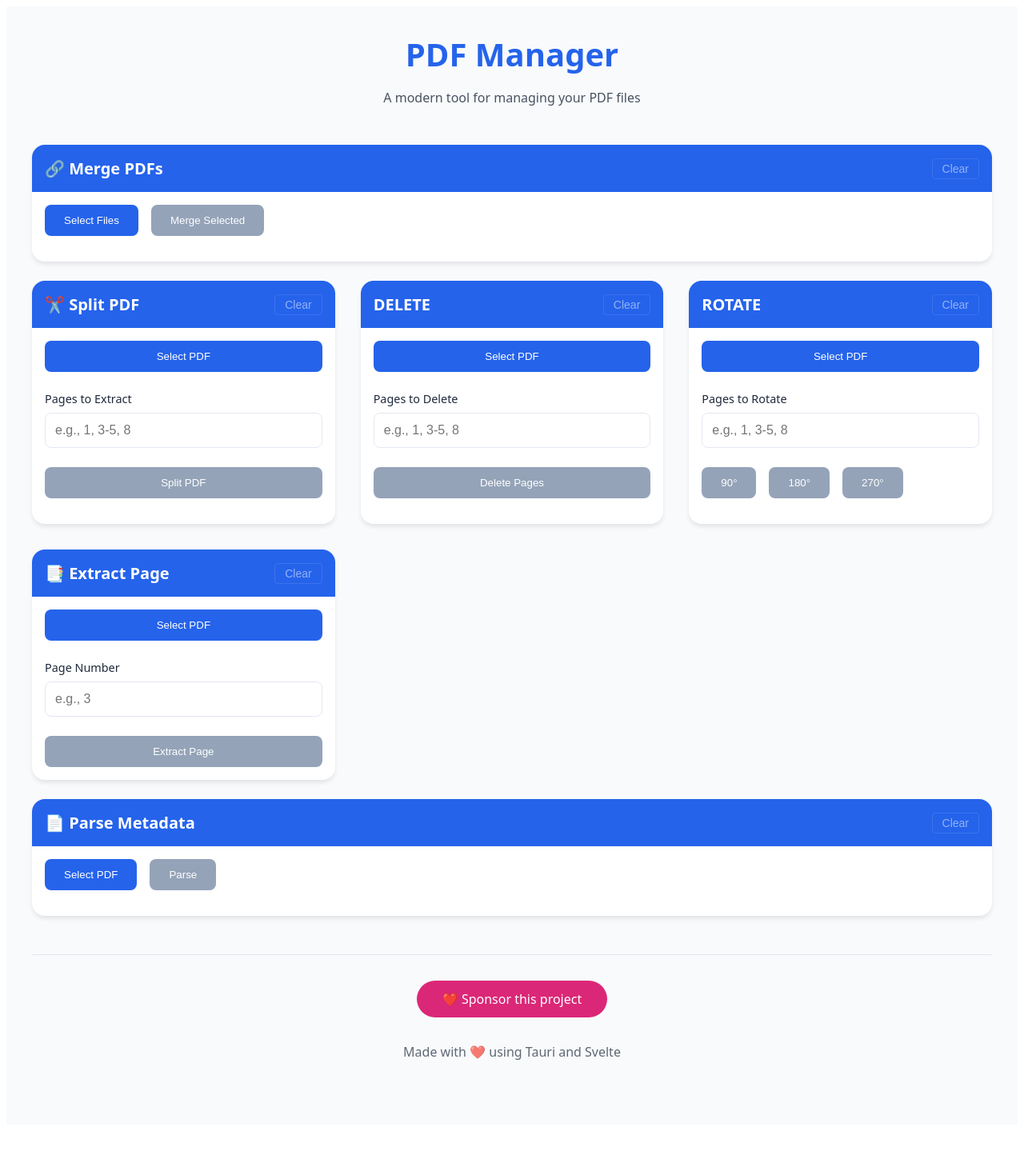
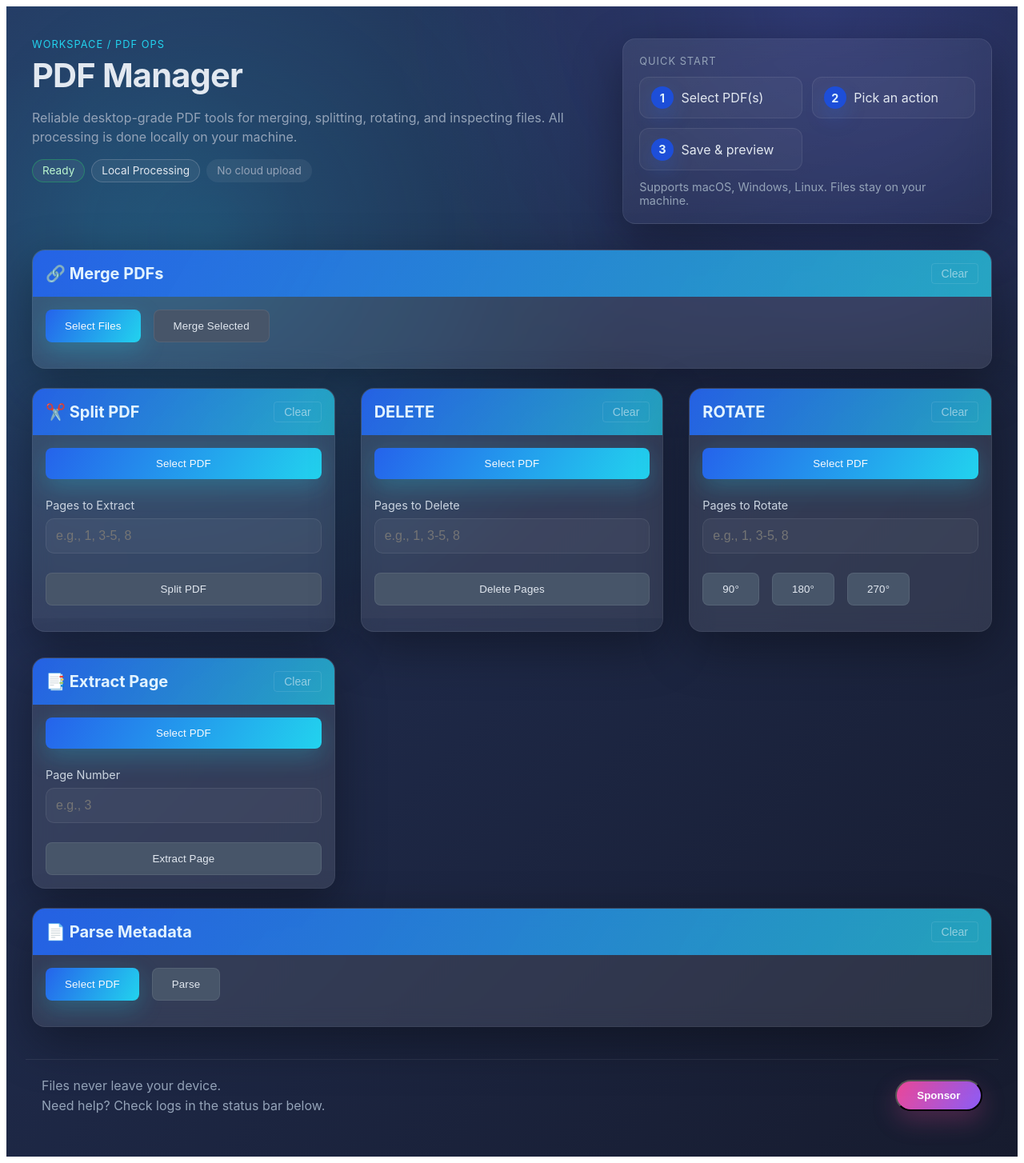
Before and after one commit to pbse/PDF-Manager, a SvelteKit app in the folder src/ui/: page / in a window 1280 px wide. Shown: the whole page at 80% size. Before the commit the page ends 1414 px from the top, so only its background shows below. Built offline with nearby package versions, Linux system fonts and the light colour scheme.

Commit message:
Add support to all platforms

```diff
--- a/src/ui/src/routes/+page.svelte
+++ b/src/ui/src/routes/+page.svelte
@@ -49,6 +49,15 @@
       await shellOpen(filePath);
     } catch (err) {
       showStatus(`Error opening file: ${err}`, true);
+    }
+  }
+
+  const sponsorUrl = "https://github.com/sponsors/pbse";
+  async function openSponsor() {
+    try {
+      await shellOpen(sponsorUrl);
+    } catch (err) {
+      showStatus(`Unable to open sponsor link: ${err}`, true);
     }
   }
 
@@ -305,9 +314,37 @@
 </script>
 
 <div class="app-container">
-  <header class="app-header">
-    <h1>PDF Manager</h1>
-    <p class="subtitle">A modern tool for managing your PDF files</p>
+  <header class="hero">
+    <div>
+      <p class="eyebrow">Workspace / PDF Ops</p>
+      <h1>PDF Manager</h1>
+      <p class="subtitle">
+        Reliable desktop-grade PDF tools for merging, splitting, rotating, and inspecting files. All processing is done locally on your machine.
+      </p>
+      <div class="hero-actions">
+        <span class="chip success">Ready</span>
+        <span class="chip neutral">Local Processing</span>
+        <span class="chip ghost">No cloud upload</span>
+      </div>
+    </div>
+    <div class="hero-card">
+      <p class="hero-label">Quick Start</p>
+      <div class="hero-steps">
+        <div>
+          <span class="step-num">1</span>
+          <span>Select PDF(s)</span>
+        </div>
+        <div>
+          <span class="step-num">2</span>
+          <span>Pick an action</span>
+        </div>
+        <div>
+          <span class="step-num">3</span>
+          <span>Save & preview</span>
+        </div>
+      </div>
+      <p class="muted">Supports macOS, Windows, Linux. Files stay on your machine.</p>
+    </div>
   </header>
 
   <main class="content-grid">
@@ -610,15 +647,13 @@
   </main>
 
   <footer class="app-footer">
-    <a
-      href="https://github.com/sponsors/pbse"
-      target="_blank"
-      rel="noopener noreferrer"
-      class="sponsor-button"
-    >
-      ❤️ Sponsor this project
-    </a>
-    <p class="footer-text">Made with ❤️ using Tauri and Svelte</p>
+    <div class="footer-left">
+      <p class="footer-text">Files never leave your device.</p>
+      <p class="footer-text">Need help? Check logs in the status bar below.</p>
+    </div>
+    <button class="sponsor-button" on:click={openSponsor}>
+      Sponsor
+    </button>
   </footer>
 </div>
 
@@ -626,48 +661,183 @@
 
 <style>
   :root {
-    --primary-color: #2563eb;
-    --secondary-color: #1e40af;
-    --background-color: #f8fafc;
-    --card-background: #ffffff;
-    --text-color: #1e293b;
-    --border-color: #e2e8f0;
-    --hover-color: #dbeafe;
-    --disabled-color: #94a3b8;
+    --primary-color: #1d4ed8;
+    --primary-accent: #22d3ee;
+    --secondary-color: #0f172a;
+    --background-color: #0b1021;
+    --surface: rgba(255, 255, 255, 0.06);
+    --card-background: rgba(255, 255, 255, 0.08);
+    --text-color: #e2e8f0;
+    --muted: #94a3b8;
+    --border-color: rgba(255, 255, 255, 0.08);
+    --hover-color: rgba(255, 255, 255, 0.12);
+    --disabled-color: #475569;
+    --shadow-strong: 0 20px 60px rgba(0, 0, 0, 0.35);
+    --gradient: radial-gradient(circle at 20% 20%, rgba(34, 211, 238, 0.18), transparent 35%),
+      radial-gradient(circle at 80% 0%, rgba(99, 102, 241, 0.2), transparent 30%),
+      linear-gradient(135deg, rgba(13, 31, 77, 0.9), rgba(10, 15, 35, 0.95));
+  }
+
+  @media (max-width: 768px) {
+    :root {
+      --shadow-strong: 0 12px 30px rgba(0, 0, 0, 0.35);
+    }
+  }
+
+  * {
+    box-sizing: border-box;
   }
 
   .app-container {
     min-height: 100vh;
-    background-color: var(--background-color);
-    padding: 2rem;
-    font-family:
-      system-ui,
-      -apple-system,
-      sans-serif;
+    background: var(--gradient);
+    padding: 2.5rem 1.5rem 2rem;
+    font-family: "Manrope", "SF Pro Display", "Segoe UI", sans-serif;
+    color: var(--text-color);
+    position: relative;
+    overflow: hidden;
   }
 
-  .app-header {
-    text-align: center;
-    margin-bottom: 3rem;
+  .app-container::before,
+  .app-container::after {
+    content: "";
+    position: absolute;
+    inset: 0;
+    pointer-events: none;
   }
 
-  .app-header h1 {
-    font-size: 2.5rem;
-    color: var(--primary-color);
-    margin: 0;
+  .app-container::before {
+    background: radial-gradient(600px circle at 10% 20%, rgba(34, 211, 238, 0.08), transparent 40%);
+  }
+
+  .app-container::after {
+    background: radial-gradient(700px circle at 90% 10%, rgba(99, 102, 241, 0.08), transparent 45%);
+  }
+
+  .hero {
+    display: grid;
+    grid-template-columns: 1.4fr 0.9fr;
+    gap: 1.25rem;
+    align-items: stretch;
+    margin: 0 auto 2rem;
+    max-width: 1200px;
+    position: relative;
+    z-index: 1;
+  }
+
+  .hero h1 {
+    margin: 0 0 0.35rem;
+    font-size: 2.6rem;
+    letter-spacing: -0.02em;
   }
 
   .subtitle {
+    color: var(--muted);
+    line-height: 1.5;
+    max-width: 720px;
+  }
+
+  .eyebrow {
+    text-transform: uppercase;
+    letter-spacing: 0.08em;
+    font-size: 0.8rem;
+    color: var(--primary-accent);
+    margin: 0 0 0.35rem;
+  }
+
+  .hero-actions {
+    display: flex;
+    gap: 0.5rem;
+    margin-top: 1rem;
+    flex-wrap: wrap;
+  }
+
+  .chip {
+    padding: 0.35rem 0.75rem;
+    border-radius: 999px;
+    font-size: 0.85rem;
+    border: 1px solid var(--border-color);
+    background: var(--surface);
     color: var(--text-color);
-    opacity: 0.8;
+  }
+
+  .chip.success {
+    border-color: rgba(34, 197, 94, 0.4);
+    color: #bbf7d0;
+  }
+
+  .chip.neutral {
+    border-color: rgba(148, 163, 184, 0.35);
+  }
+
+  .chip.ghost {
+    border-color: transparent;
+    background: rgba(255, 255, 255, 0.06);
+    color: var(--muted);
+  }
+
+  .hero-card {
+    background: linear-gradient(160deg, rgba(255, 255, 255, 0.08), rgba(255, 255, 255, 0.02));
+    border: 1px solid var(--border-color);
+    border-radius: 1rem;
+    padding: 1.25rem;
+    box-shadow: var(--shadow-strong);
+    backdrop-filter: blur(12px);
+  }
+
+  .hero-label {
+    margin: 0 0 0.75rem;
+    text-transform: uppercase;
+    letter-spacing: 0.08em;
+    font-size: 0.8rem;
+    color: var(--muted);
+  }
+
+  .hero-steps {
+    display: grid;
+    grid-template-columns: repeat(auto-fit, minmax(140px, 1fr));
+    gap: 0.75rem;
+    margin-bottom: 0.75rem;
+  }
+
+  .hero-steps div {
+    display: flex;
+    align-items: center;
+    gap: 0.6rem;
+    padding: 0.7rem 0.85rem;
+    border-radius: 0.75rem;
+    background: rgba(255, 255, 255, 0.04);
+    border: 1px solid var(--border-color);
+  }
+
+  .step-num {
+    display: inline-flex;
+    align-items: center;
+    justify-content: center;
+    width: 28px;
+    height: 28px;
+    border-radius: 50%;
+    background: var(--primary-color);
+    color: #e0f2fe;
+    font-weight: 700;
+    font-size: 0.9rem;
+    box-shadow: 0 12px 24px rgba(37, 99, 235, 0.25);
+  }
+
+  .muted {
+    margin: 0;
+    color: var(--muted);
+    font-size: 0.9rem;
   }
 
   .content-grid {
-    max-width: 1200px; /* Reduced from 1200px */
+    max-width: 1200px;
     margin: 0 auto;
-    gap: 1.5rem; /* Reduced from 2rem */
+    gap: 1.5rem;
     display: flex;
     flex-direction: column;
+    position: relative;
+    z-index: 1;
   }
 
   .tools-grid {
@@ -679,19 +849,23 @@
   .card {
     background: var(--card-background);
     border-radius: 1rem;
-    box-shadow: 0 4px 6px -1px rgb(0 0 0 / 0.1);
+    box-shadow: var(--shadow-strong);
     overflow: hidden;
-    transition: transform 0.2s;
+    transition: transform 0.2s, border-color 0.2s, box-shadow 0.2s;
+    border: 1px solid var(--border-color);
+    backdrop-filter: blur(12px);
   }
 
   .card:hover {
-    transform: translateY(-2px);
+    transform: translateY(-3px);
+    border-color: rgba(255, 255, 255, 0.16);
+    box-shadow: 0 18px 60px rgba(0, 0, 0, 0.35);
   }
 
   .card-header {
-    background: var(--primary-color);
-    color: white;
-    padding: 1rem; /* Reduced from 1.5rem */
+    background: linear-gradient(120deg, rgba(37, 99, 235, 0.95), rgba(34, 211, 238, 0.7));
+    color: #e2f3ff;
+    padding: 1rem;
     display: flex;
     justify-content: space-between;
     align-items: center;
@@ -709,6 +883,7 @@
     gap: 0.5rem;
     width: 100%;
     box-sizing: border-box;
+    background: rgba(255, 255, 255, 0.02);
   }
 
   .button-group {
@@ -725,16 +900,19 @@
     font-weight: 500;
     cursor: pointer;
     transition: all 0.2s;
+    letter-spacing: 0.01em;
   }
 
   .primary-button {
-    background: var(--primary-color);
-    color: white;
+    background: linear-gradient(120deg, #2563eb, #22d3ee);
+    color: #f8fafc;
+    box-shadow: 0 10px 30px rgba(34, 211, 238, 0.25);
   }
 
   .secondary-button {
-    background: var(--secondary-color);
-    color: white;
+    background: rgba(255, 255, 255, 0.08);
+    color: #e2e8f0;
+    border: 1px solid var(--border-color);
   }
 
   .primary-button:hover,
@@ -751,25 +929,26 @@
   }
 
   .file-badge {
-    background: var(--hover-color);
-    padding: 0.5rem 1rem;
-    border-radius: 0.5rem;
-    margin: 0.5rem 0;
+    background: rgba(255, 255, 255, 0.06);
+    padding: 0.6rem 0.9rem;
+    border-radius: 0.75rem;
+    margin: 0.25rem 0;
     display: flex;
     align-items: center;
-    gap: 0.5rem;
+    gap: 0.6rem;
+    border: 1px solid var(--border-color);
   }
 
   .input-group {
     margin: 1rem 0;
-    width: 100%; /* Ensure input group takes full width */
+    width: 100%;
     box-sizing: border-box;
   }
 
   .input-group label {
     display: block;
     margin-bottom: 0.5rem;
-    color: var(--text-color);
+    color: #cbd5e1;
     font-size: 0.9rem;
   }
 
@@ -777,10 +956,19 @@
     width: 100%;
     padding: 0.75rem;
     border: 1px solid var(--border-color);
-    border-radius: 0.5rem;
+    border-radius: 0.65rem;
     font-size: 1rem;
-    box-sizing: border-box; /* Include padding in width calculation */
-    min-width: 0; /* Prevent input from overflowing */
+    box-sizing: border-box;
+    min-width: 0;
+    background: rgba(255, 255, 255, 0.04);
+    color: var(--text-color);
+    transition: border-color 0.2s, box-shadow 0.2s;
+  }
+
+  .input-group input:focus {
+    outline: none;
+    border-color: rgba(34, 211, 238, 0.7);
+    box-shadow: 0 0 0 4px rgba(34, 211, 238, 0.12);
   }
 
   .metadata-container {
@@ -793,40 +981,52 @@
   }
 
   .metadata-item {
-    padding: 0.75rem;
-    background: var(--background-color);
-    border-radius: 0.5rem;
+    padding: 0.9rem;
+    background: rgba(255, 255, 255, 0.04);
+    border-radius: 0.65rem;
     display: flex;
     justify-content: space-between;
+    border: 1px solid var(--border-color);
+    color: var(--text-color);
   }
 
   .app-footer {
-    text-align: center;
-    margin-top: 3rem;
-    padding: 2rem;
+    margin-top: 2.5rem;
+    padding: 1.25rem;
     border-top: 1px solid var(--border-color);
+    display: flex;
+    align-items: center;
+    justify-content: space-between;
+    gap: 1rem;
   }
 
   .sponsor-button {
-    display: inline-block;
-    background: #db2777;
+    display: inline-flex;
+    align-items: center;
+    justify-content: center;
+    background: linear-gradient(120deg, #ec4899, #8b5cf6);
     color: white;
-    padding: 0.75rem 2rem;
+    padding: 0.65rem 1.6rem;
     border-radius: 9999px;
     text-decoration: none;
-    font-weight: 500;
-    margin-bottom: 1rem;
-    transition: all 0.2s;
+    font-weight: 600;
+    transition: transform 0.2s, box-shadow 0.2s;
+    box-shadow: 0 12px 30px rgba(236, 72, 153, 0.25);
   }
 
   .sponsor-button:hover {
-    transform: scale(1.05);
-    background: #be185d;
+    transform: translateY(-1px) scale(1.01);
+    box-shadow: 0 16px 36px rgba(139, 92, 246, 0.3);
   }
 
   .footer-text {
-    color: var(--text-color);
-    opacity: 0.7;
+    color: var(--muted);
+    margin: 0.15rem 0;
+  }
+
+  .footer-left {
+    display: flex;
+    flex-direction: column;
   }
 
   /* Add new styles */
@@ -857,8 +1057,13 @@
       padding: 0.75rem;
     }
 
+    .hero {
+      grid-template-columns: 1fr;
+      gap: 1rem;
+    }
+
     .content-grid {
-      gap: 1rem; /* Reduced from 1.5rem */
+      gap: 1rem;
     }
 
     .tools-grid {
```
Also changed, not shown: package.json (+7 -0 lines), 1 other file (tests, documents, lock files or other folders).
